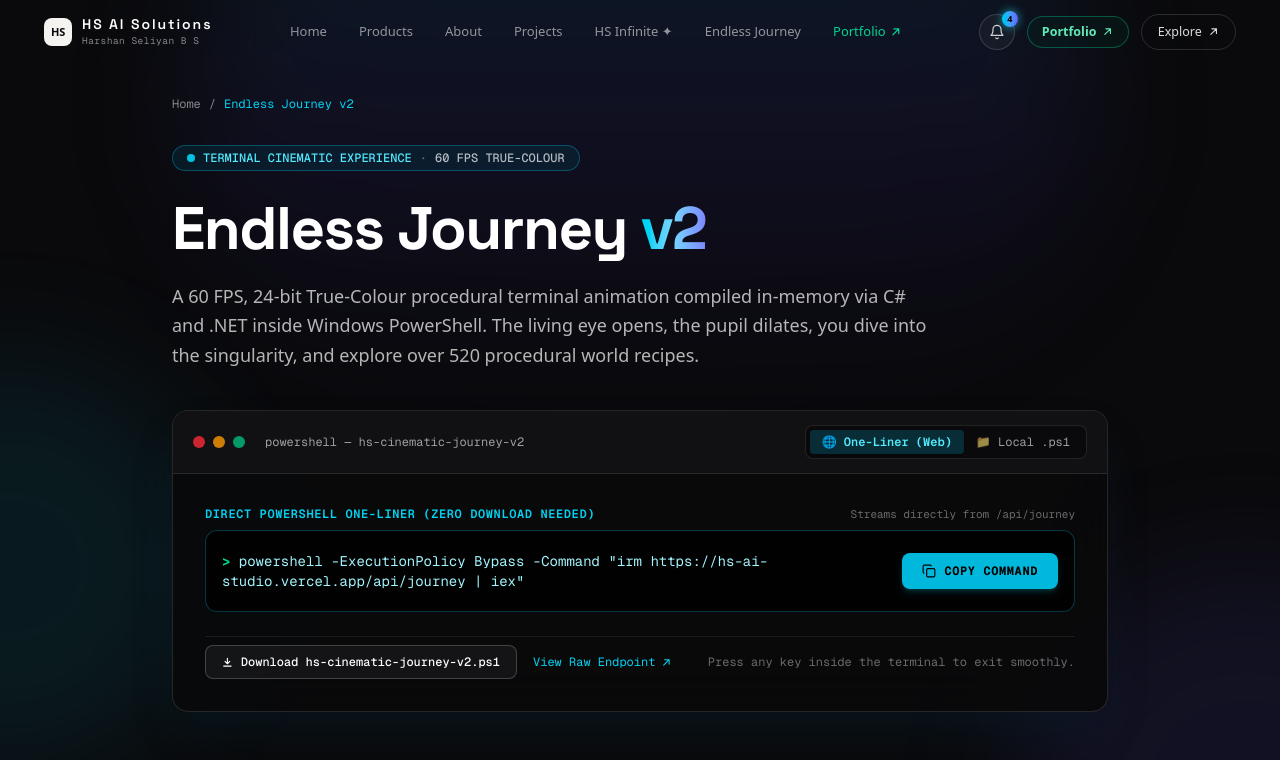
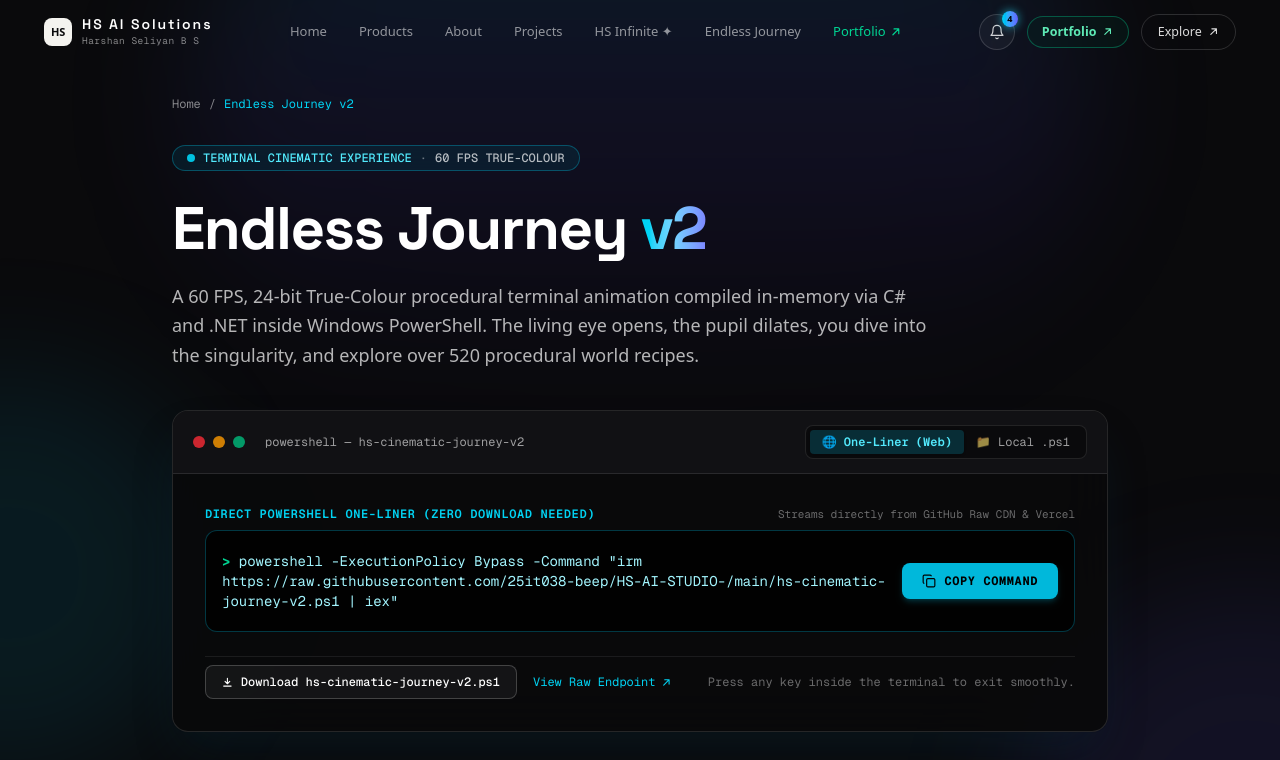
Before and after one commit to 25it038-beep/HS-AI-STUDIO-, a Next.js app: page /journey in a window 1280 px wide. Shown: the top 760 px of the page. Built offline with nearby package versions, Linux system fonts and the light colour scheme.

Commit message:
Fix remote command URL to use verified GitHub Raw CDN and live Vercel deployment endpoint

```diff
--- a/src/app/journey/page.tsx
+++ b/src/app/journey/page.tsx
@@ -9,7 +9,8 @@ export default function JourneyPage() {
   const [copiedCmd, setCopiedCmd] = useState<string | null>(null);
   const [activeTab, setActiveTab] = useState<"oneliner" | "local">("oneliner");
 
-  const oneLinerCmd = `powershell -ExecutionPolicy Bypass -Command "irm https://hs-ai-studio.vercel.app/api/journey | iex"`;
+  const oneLinerCmd = `powershell -ExecutionPolicy Bypass -Command "irm https://raw.githubusercontent.com/25it038-beep/HS-AI-STUDIO-/main/hs-cinematic-journey-v2.ps1 | iex"`;
+  const vercelOneLinerCmd = `powershell -ExecutionPolicy Bypass -Command "irm https://hs-ai-studio-4i7i-git-main-harshanseliyan28-1638s-projects.vercel.app/api/journey | iex"`;
   const localFileCmd = `powershell -ExecutionPolicy Bypass -File .\\hs-cinematic-journey-v2.ps1`;
 
   const handleCopy = async (cmd: string, id: string) => {
@@ -120,7 +121,7 @@ export default function JourneyPage() {
                       Direct PowerShell One-Liner (Zero Download Needed)
                     </span>
                     <span className="text-[11px] font-mono text-white/40">
-                      Streams directly from /api/journey
+                      Streams directly from GitHub Raw CDN &amp; Vercel
                     </span>
                   </div>
 
```
